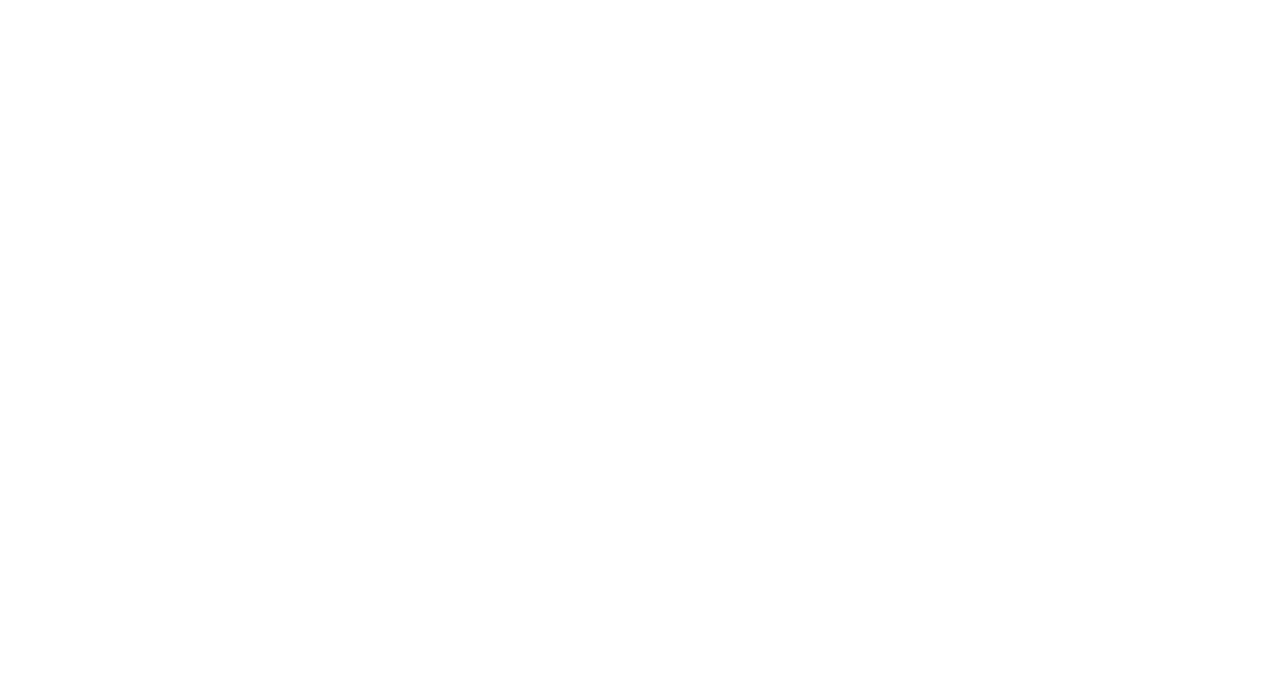
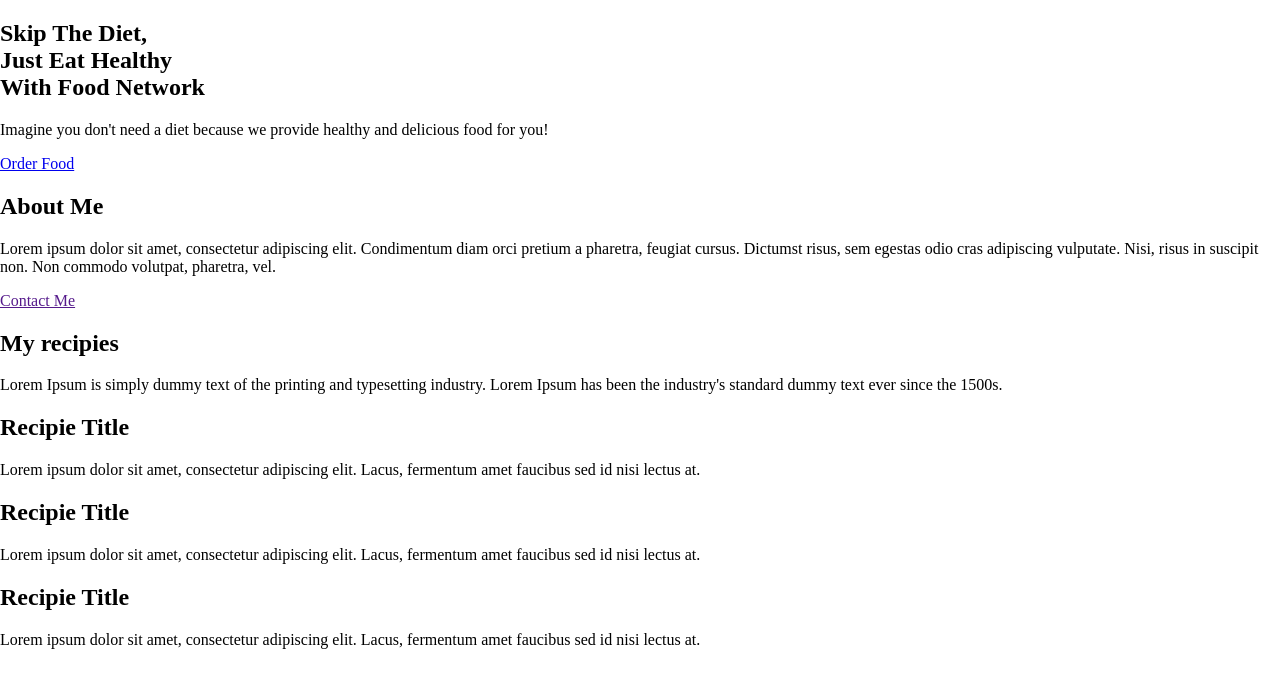
Before and after one commit to rayhansheikh99/foodbank, a plain HTML site: page index.html in a window 1280 px wide. Drawn offline with Linux system fonts and the light colour scheme.

Commit message:
html file added

```diff
--- a/index.html
+++ b/index.html
@@ -1,12 +1,80 @@
 <!DOCTYPE html>
 <html lang="en">
-<head>
-    <meta charset="UTF-8">
-    <meta http-equiv="X-UA-Compatible" content="IE=edge">
-    <meta name="viewport" content="width=device-width, initial-scale=1.0">
-    <title>Document</title>
-</head>
-<body>
+  <head>
+    <meta charset="UTF-8" />
+    <meta http-equiv="X-UA-Compatible" content="IE=edge" />
+    <meta name="viewport" content="width=device-width, initial-scale=1.0" />
+    <link rel="stylesheet" href="style.css" />
+    <link rel="preconnect" href="https://fonts.googleapis.com" />
+    <link rel="preconnect" href="https://fonts.gstatic.com" crossorigin />
+    <link
+      href="https://fonts.googleapis.com/css2?family=PT+Serif&display=swap"
+      rel="stylesheet"
+    />
+    <title>Foodbank</title>
+  </head>
 
-</body>
+  <body>
+    <section>
+      <div>
+        <h1>
+          <span>Skip</span> The Diet,<br />
+          Just Eat Healthy <br />
+          With Food Network
+        </h1>
+        <p>
+          Imagine you don't need a diet because we provide healthy and delicious
+          food for you!
+        </p>
+        <a target="_blank" href="https://www.othoba.com/food-grocery"
+          >Order Food</a
+        >
+      </div>
+    </section>
+    <section>
+      <div>
+        <h2>About Me</h2>
+        <p>
+          Lorem ipsum dolor sit amet, consectetur adipiscing elit. Condimentum
+          diam orci pretium a pharetra, feugiat cursus. Dictumst risus, sem
+          egestas odio cras adipiscing vulputate. Nisi, risus in suscipit non.
+          Non commodo volutpat, pharetra, vel.
+        </p>
+        <a target="_blank" href="">Contact Me</a>
+      </div>
+    </section>
+    <section>
+      <div>
+        <h2>My recipies</h2>
+        <p>
+          Lorem Ipsum is simply dummy text of the printing and typesetting
+          industry. Lorem Ipsum has been the industry's standard dummy text ever
+          since the 1500s.
+        </p>
+      </div>
+    </section>
+    <section>
+      <div>
+        <h2>Recipie Title</h2>
+        <p>
+          Lorem ipsum dolor sit amet, consectetur adipiscing elit. Lacus,
+          fermentum amet faucibus sed id nisi lectus at.
+        </p>
+      </div>
+      <div>
+        <h2>Recipie Title</h2>
+        <p>
+          Lorem ipsum dolor sit amet, consectetur adipiscing elit. Lacus,
+          fermentum amet faucibus sed id nisi lectus at.
+        </p>
+      </div>
+      <div>
+        <h2>Recipie Title</h2>
+        <p>
+          Lorem ipsum dolor sit amet, consectetur adipiscing elit. Lacus,
+          fermentum amet faucibus sed id nisi lectus at.
+        </p>
+      </div>
+    </section>
+  </body>
 </html>
--- a/style.css
+++ b/style.css
@@ -0,0 +1,3 @@
+body {
+  margin: 0;
+}
```
